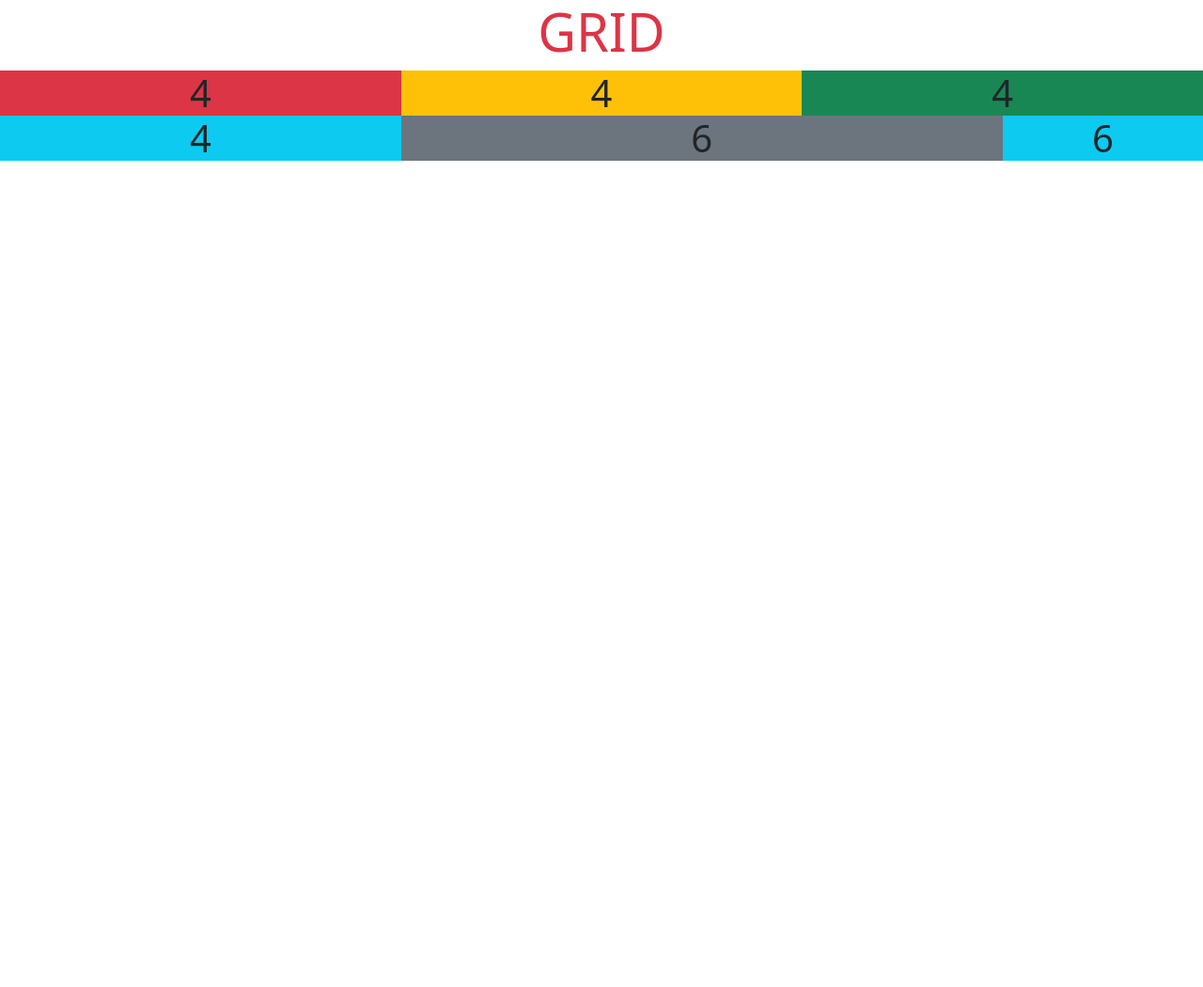
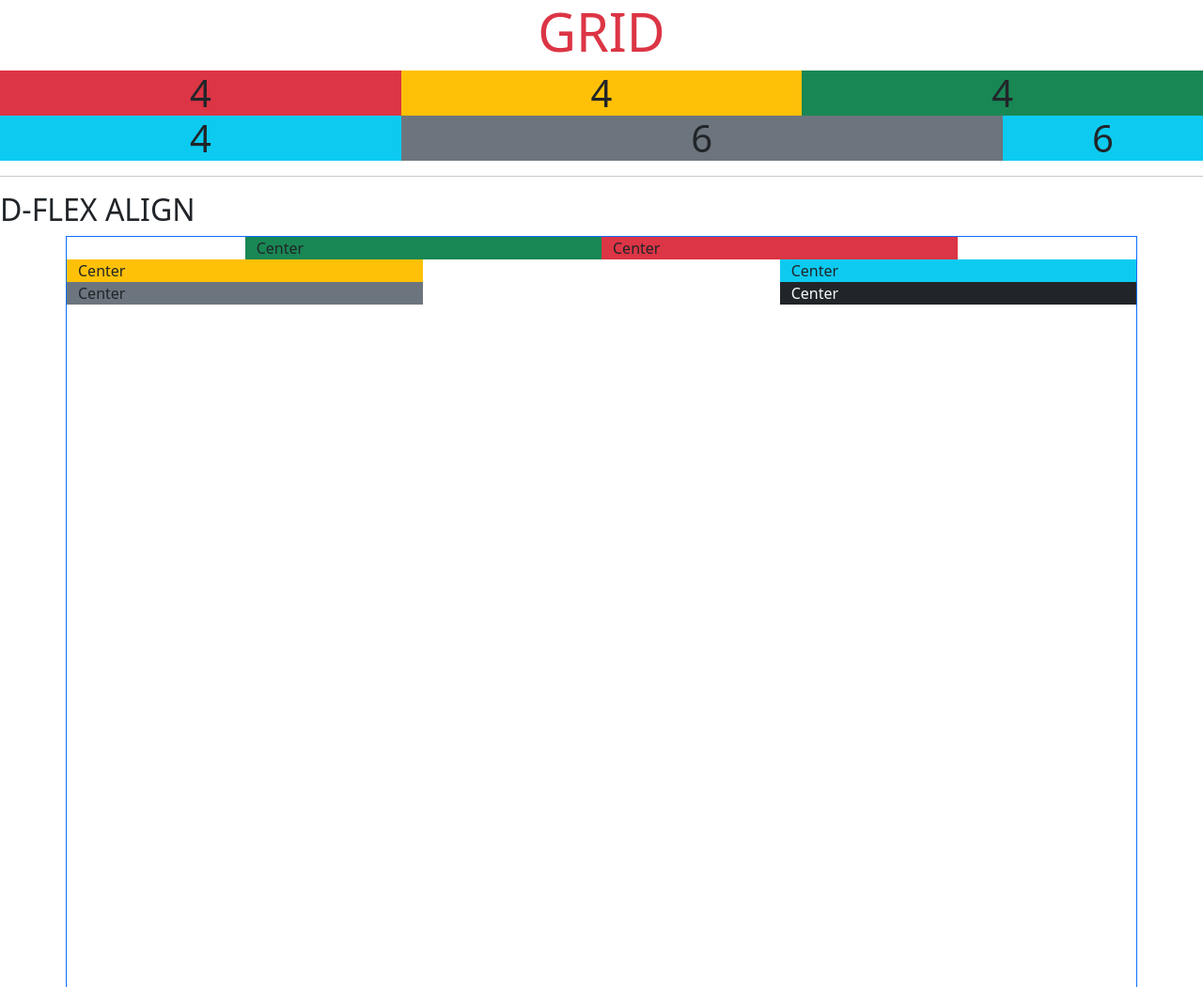
Before and after one commit to ahmetcng33/Git-Repo, a plain HTML site: page html-css/class-notes/hc14_boostrap-intro/grid.html in a window 1280 px wide. Shown: the whole page at 94% size. Before the commit the page ends 800 px from the top, so only its background shows below. Drawn offline with nearby package versions, Linux system fonts and the light colour scheme.

Commit message:
01-06-2023

```diff
--- a/html-css/class-notes/hc14_boostrap-intro/grid.html
+++ b/html-css/class-notes/hc14_boostrap-intro/grid.html
@@ -28,6 +28,41 @@
         </div>
     </div>
 
+    <hr>
+
+    <h2>D-FLEX ALIGN</h2>
+    <div style="height: 100vh;" class="container border border-primary">
+        <div  class="row justify-content-center">
+            <div class="col-4 bg-success">Center</div>
+            <div class="col-4 bg-danger">Center</div>
+        </div>
+
+        <div class="row justify-content-between">
+            <div class="col-4 bg-warning">Center</div>
+            <div class="col-4 bg-info">Center</div>
+        </div>
+        <div class="row justify-content-between align-items-center">
+            <div class="col-4 bg-secondary">Center</div>
+            <div class="col-4 bg-dark text-light">Center</div>
+
+        </div>
+    </div>
+
+
+
+
+
+
+
+
+
+
+
+
+
+
+
+
 
 
     <script src="https://cdn.jsdelivr.net/npm/bootstrap@5.3.0/dist/js/bootstrap.bundle.min.js" integrity="sha384-geWF76RCwLtnZ8qwWowPQNguL3RmwHVBC9FhGdlKrxdiJJigb/j/68SIy3Te4Bkz" crossorigin="anonymous"></script>
```
